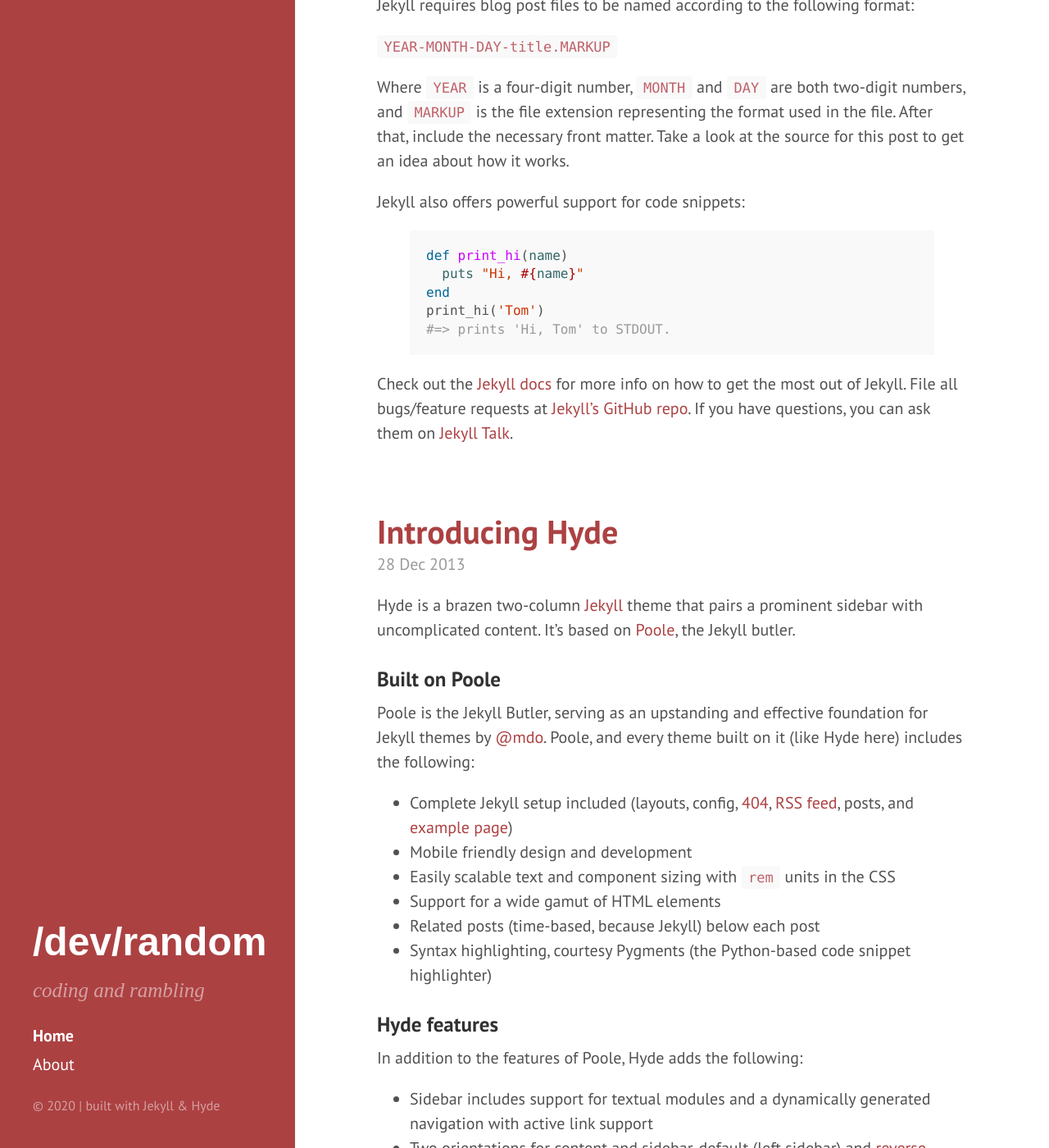
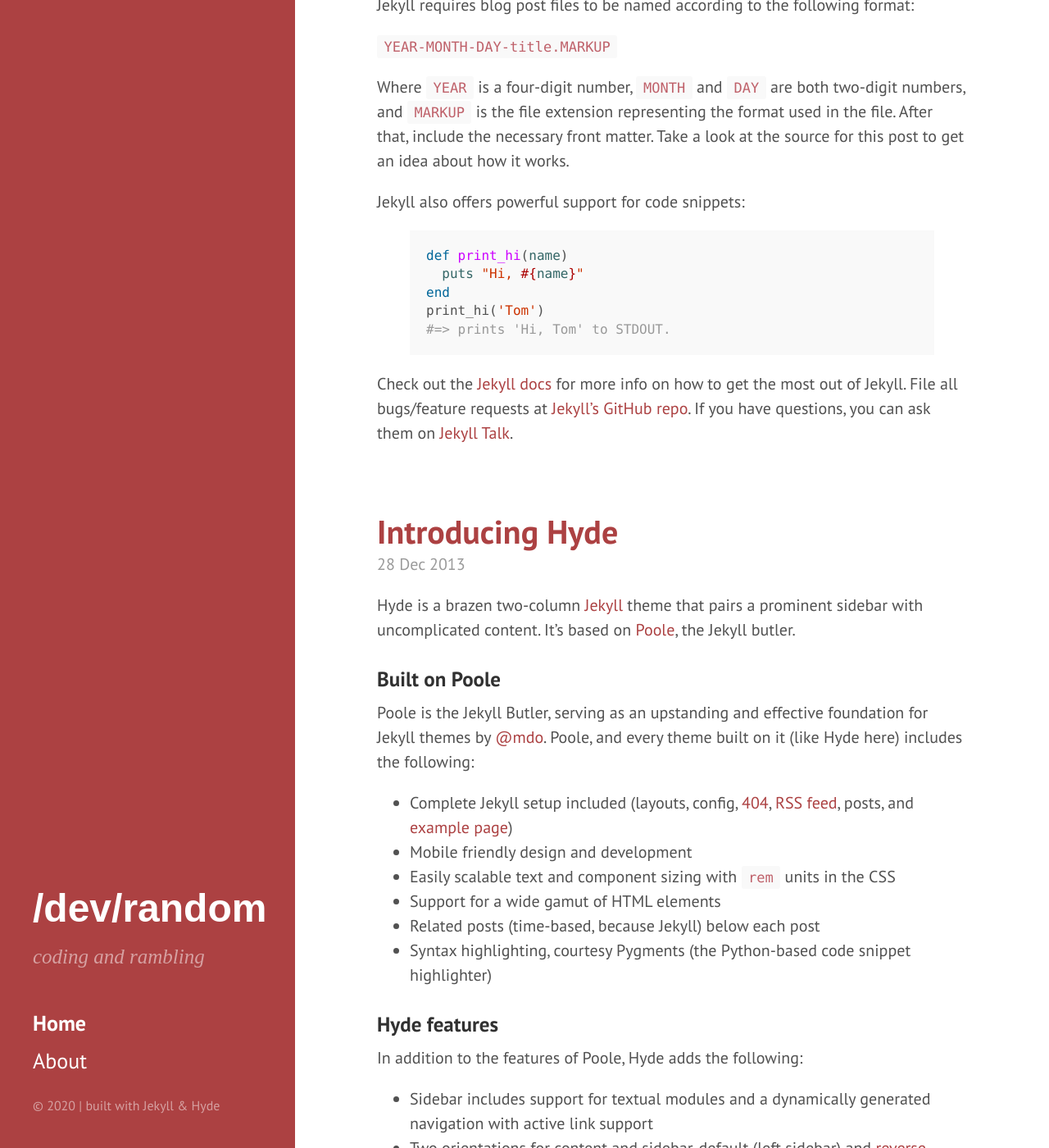
Before and after one commit to dgyarmati/devslashrand-dot-com, a Jekyll site: the page built from index.html, in a window 1280 px wide and 1400 px high, scrolled down 329 px. Shown: the whole window at 82% size. Built offline with Jekyll 4.4.1, drawn with Linux system fonts in a browser that asks for light colours; the list of posts is cut into pages by our own code.

Commit message:
modified sidebar content

```diff
--- a/public/css/hyde.css
+++ b/public/css/hyde.css
@@ -83,6 +83,12 @@
   font-size: 2.40rem;
 }
 
+@media (min-width: 48em) {
+	.sidebar-about {
+	  padding-bottom: 1rem;
+	}
+}
+
 /* Sidebar nav */
 .sidebar-nav {
   margin-bottom: 1rem;
@@ -90,6 +96,7 @@
 .sidebar-nav-item {
   display: block;
   line-height: 1.75;
+  font-size: 1.3rem;
 }
 a.sidebar-nav-item:hover,
 a.sidebar-nav-item:focus {
```
